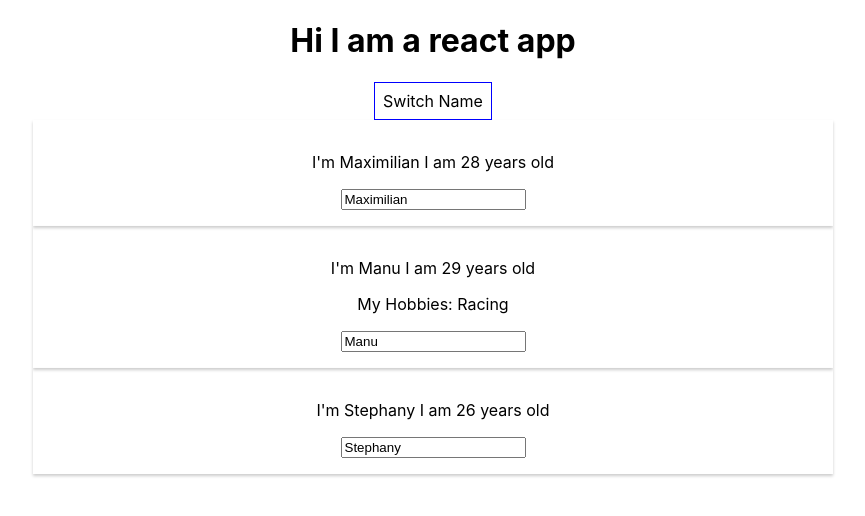
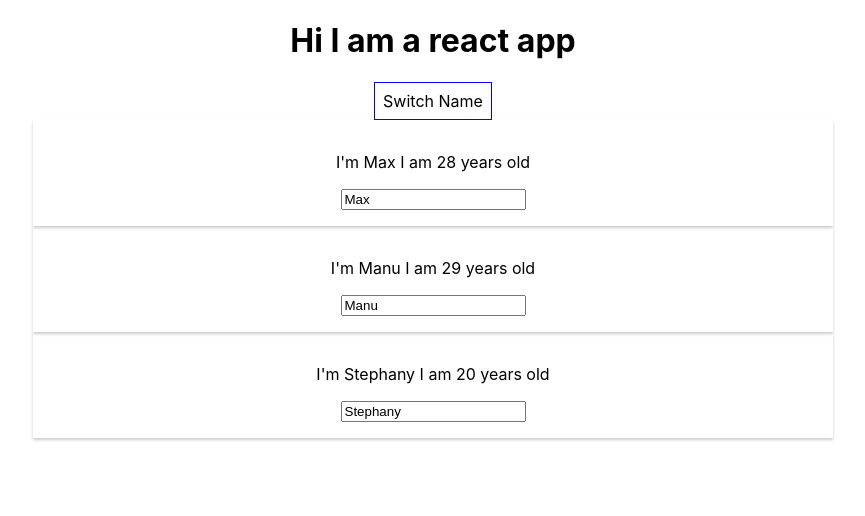
Before and after one commit to Pedro274/React-Class, a React (Create React App) app: page / in a window 1280 px wide. Both pictures are taken after a click on the button "Switch Name". Shown: the top 516 px of the page, without its empty margins (207-1072 px from the left). Built offline with nearby package versions, Linux system fonts and the light colour scheme.

Commit message:
using conditionals

```diff
--- a/src/App.js
+++ b/src/App.js
@@ -9,17 +9,10 @@ export default class App extends Component {
         {name: 'Max', age: 28},
         {name: 'Manu', age: 29},
         {name: 'Stephany', age: 20}],
-      someOtherState: 'some other state value'
+      someOtherState: 'some other state value',
+      showPerson: false,
       }
 
-
-  switchNameHandler = (newName) => {
-    this.setState({person:[
-        {name: newName, age: 28},
-        {name: 'Manu', age: 29},
-        {name: 'Stephany', age: 26}]
-      })
-  }
 
   nameChangeHandler = (event) => {
     const name = event.target.value;
@@ -31,20 +24,35 @@ export default class App extends Component {
       })
   }
 
-  render = () =>
-    <div className="App">
+  toggleHandler = () => {
+    const doesShow = this.state.showPerson;
+    this.setState({showPerson: !doesShow})
+  }
+
+  deletePersonHandler = (index) =>{
+    const person = this.state.person;
+    person.splice(index,1);
+    this.setState({person})
+  }
+
+  render = () => {
+
+    let person = null;
+    if(this.state.showPerson){
+      person = (
+        <div>
+          {this.state.person.map((person,index) => {
+            return <Person
+                name={person.name}
+                age={person.age}
+                click={this.deletePersonHandler.bind(this,index)}/> })}
+       </div>)
+    }
+
+
+   return ( <div className="App">
       <h1>Hi I am a react app </h1>
-      <button className='buttonStyle' onClick={this.switchNameHandler.bind(this, 'Maximilian')}>Switch Name</button>
-      <Person
-        name={this.state.person[0].name}
-        age={this.state.person[0].age}
-        click={this.switchNameHandler.bind(this, '!Max')}/>
-      <Person
-        name={this.state.person[1].name}
-        age={this.state.person[1].age}
-        change={this.nameChangeHandler}>My Hobbies: Racing </Person>
-      <Person
-        name={this.state.person[2].name}
-        age={this.state.person[2].age}/>
-    </div>
+      <button className='buttonStyle' onClick={this.toggleHandler}>Switch Name</button>
+      {person}
+    </div>)}
 }
```
